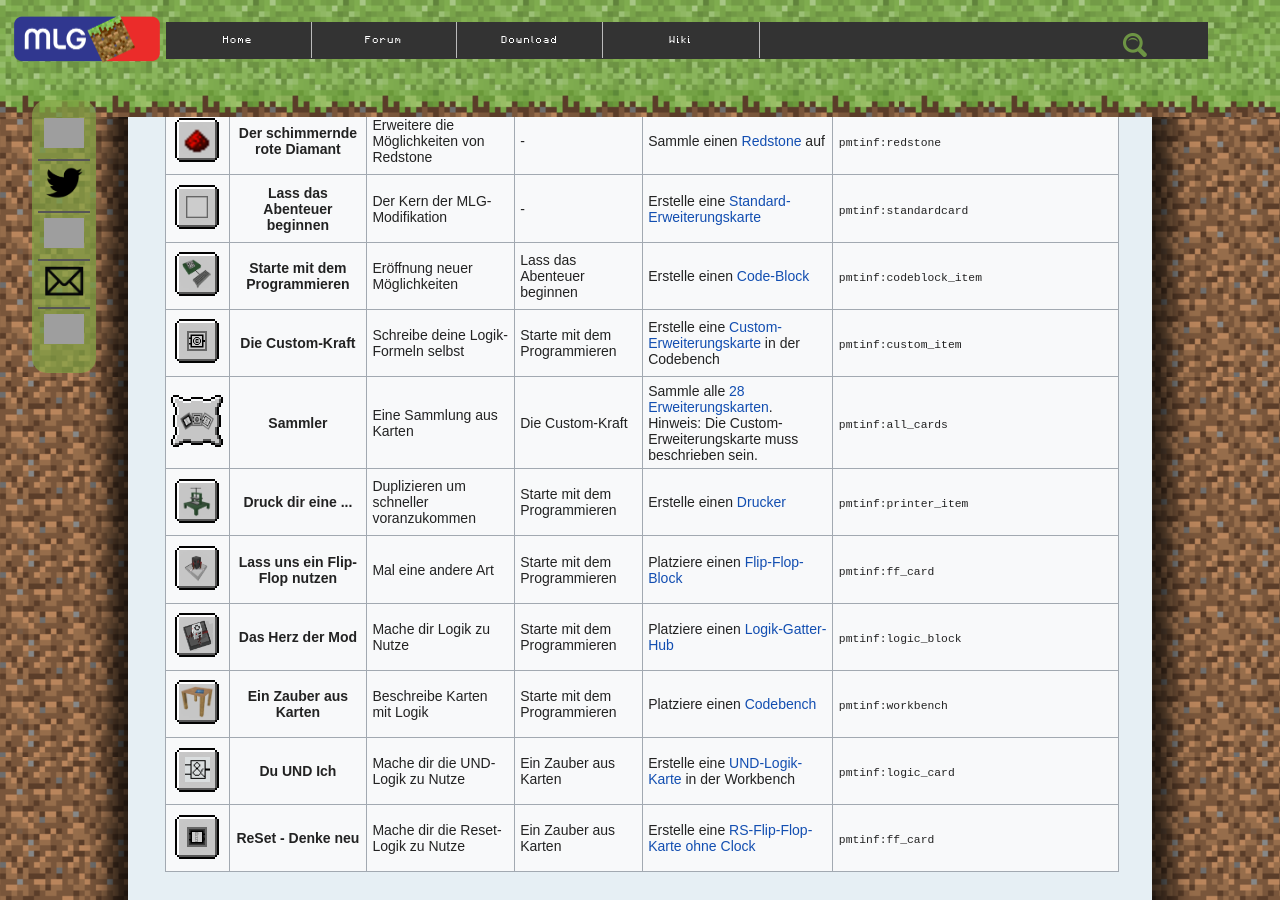
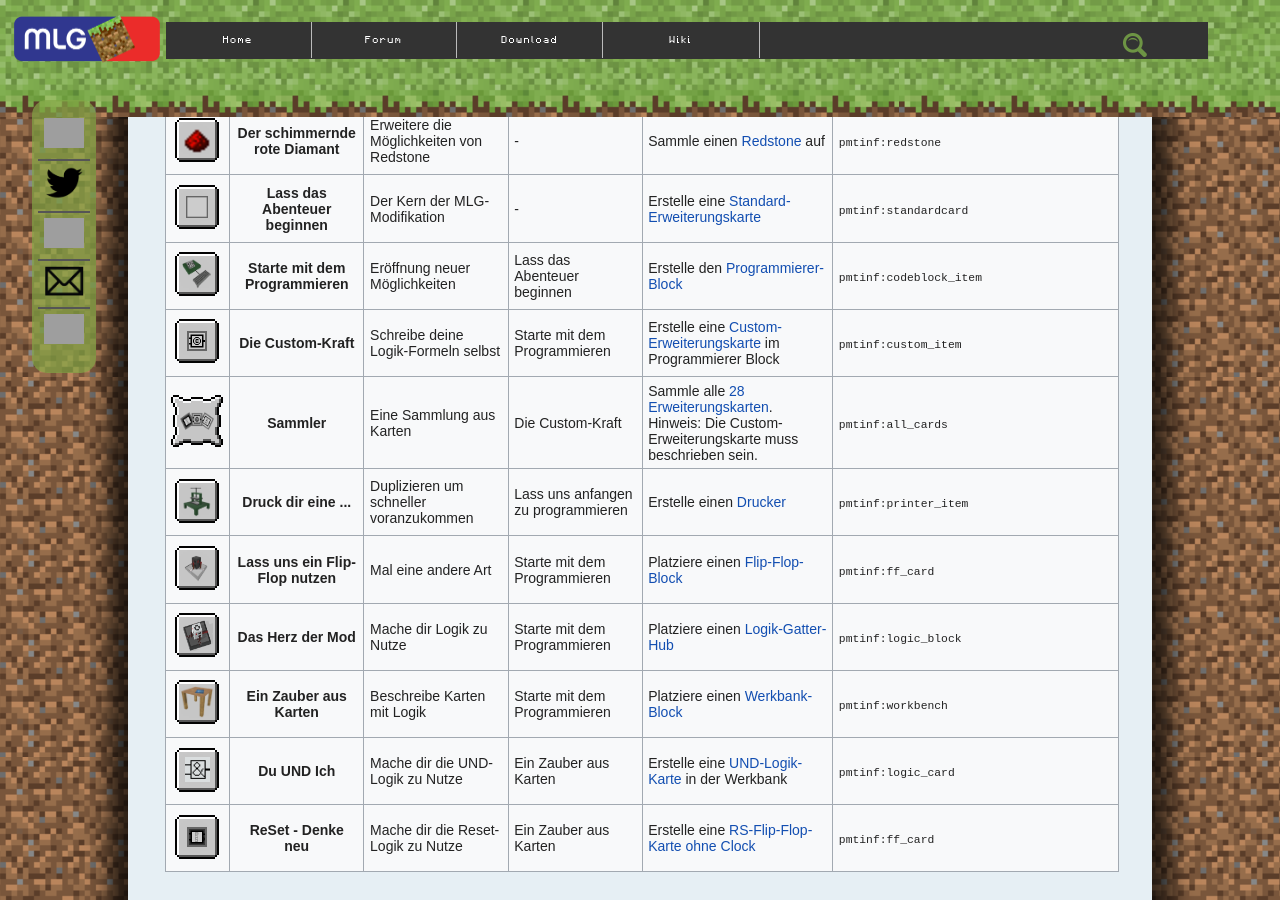
Before and after one commit to PMTINF19AI2/PMTINF19AI2.github.io, a Jekyll site: the page achievements.html, which Jekyll copies as it is, in a window 1280 px wide and 900 px high, scrolled down 1143 px. Built offline with Jekyll 4.4.1, drawn with Linux system fonts in a browser that asks for light colours; nearby versions of some CDN libraries; some web fonts are replaced; grey boxes are pictures that could not be loaded.

Commit message:
achievements update

```diff
--- a/achievements.html
+++ b/achievements.html
@@ -236,7 +236,7 @@
                             <td align="center"><b>Starte mit dem Programmieren</b></td>
                             <td>Eröffnung neuer Möglichkeiten</td>
                             <td>Lass das Abenteuer beginnen</td>
-                            <td>Erstelle einen <a href="codeBlock_wiki.html">Code-Block</a></td>
+                            <td>Erstelle den <a href="codeBlock_wiki.html">Programmierer-Block</a></td>
                             <td><code>pmtinf:codeblock_item</code></td>
                         </tr>
                         <tr>
@@ -253,7 +253,7 @@
                             <td align="center"><b>Die Custom-Kraft</b></td>
                             <td>Schreibe deine Logik-Formeln selbst</td>
                             <td>Starte mit dem Programmieren</td>
-                            <td>Erstelle eine <a href="customCard_wiki.html">Custom-Erweiterungskarte</a> in der Codebench</td>
+                            <td>Erstelle eine <a href="customCard_wiki.html">Custom-Erweiterungskarte</a> im Programmierer Block</td>
                             <td><code>pmtinf:custom_item</code></td>
                         </tr>
                         <tr>
@@ -286,7 +286,7 @@
                             </td>
                             <td align="center"><b>Druck dir eine ...</b></td>
                             <td>Duplizieren um schneller voranzukommen</td>
-                            <td>Starte mit dem Programmieren</td>
+                            <td>Lass uns anfangen zu programmieren</td>
                             <td>Erstelle einen <a href="printer_wiki.html">Drucker</a></td>
                             <td><code>pmtinf:printer_item</code></td>
                         </tr>
@@ -338,7 +338,7 @@
                             <td align="center"><b>Ein Zauber aus Karten</b></td>
                             <td>Beschreibe Karten mit Logik</td>
                             <td>Starte mit dem Programmieren</td>
-                            <td>Platziere einen <a href="codebench_wiki.html">Codebench</a></td>
+                            <td>Platziere einen <a href="codebench_wiki.html">Werkbank-Block</a></td>
                             <td><code>pmtinf:workbench</code></td>
                         </tr>
                         <tr>
@@ -355,7 +355,7 @@
                             <td align="center"><b>Du UND Ich</b></td>
                             <td>Mache dir die UND-Logik zu Nutze</td>
                             <td>Ein Zauber aus Karten</td>
-                            <td>Erstelle eine <a href="gate_logic_wiki.html">UND-Logik-Karte</a> in der Workbench</td>
+                            <td>Erstelle eine <a href="gate_logic_wiki.html">UND-Logik-Karte</a> in der Werkbank</td>
                             <td><code>pmtinf:logic_card</code></td>
                         </tr>
                         <tr>
```
